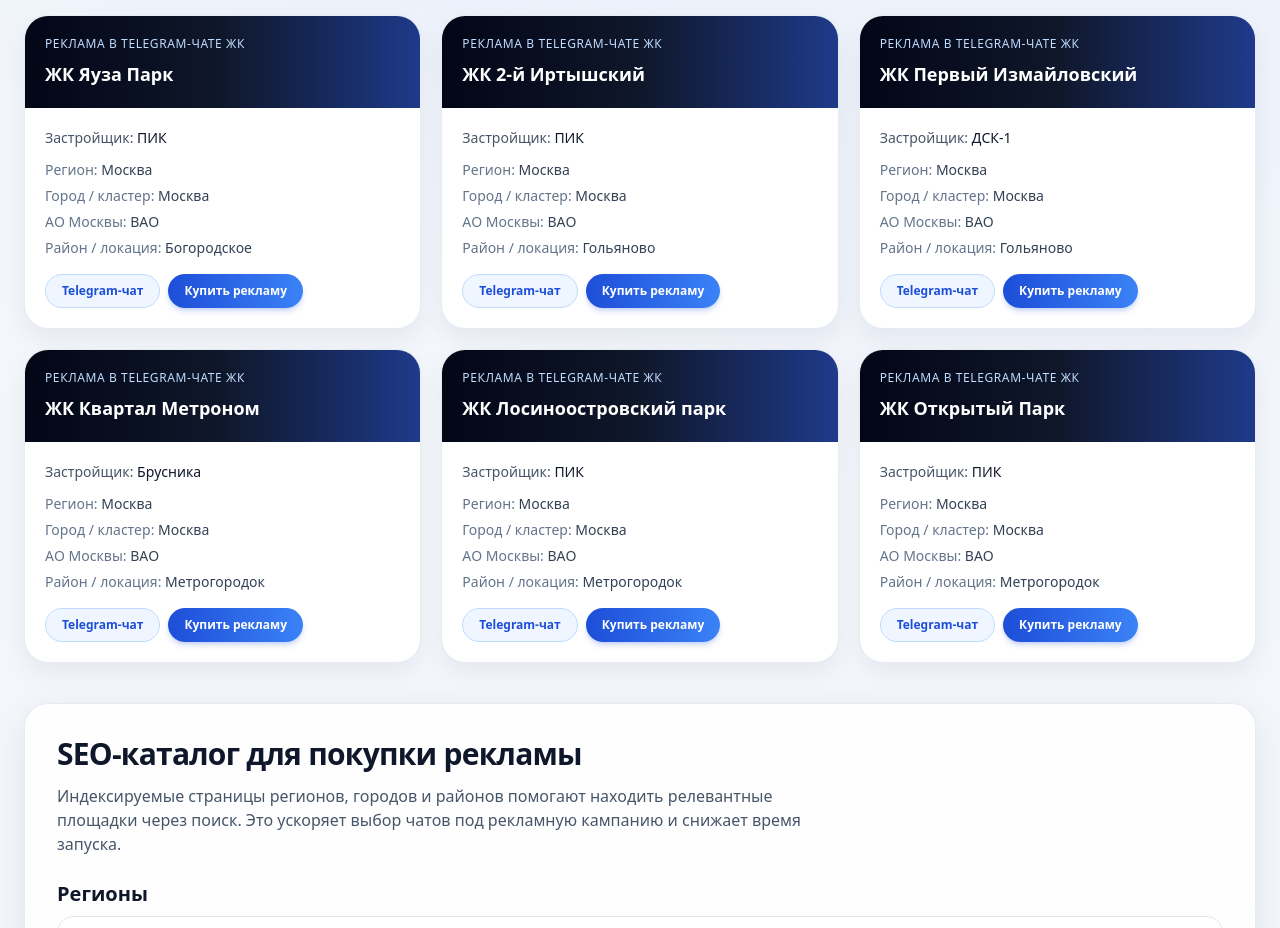
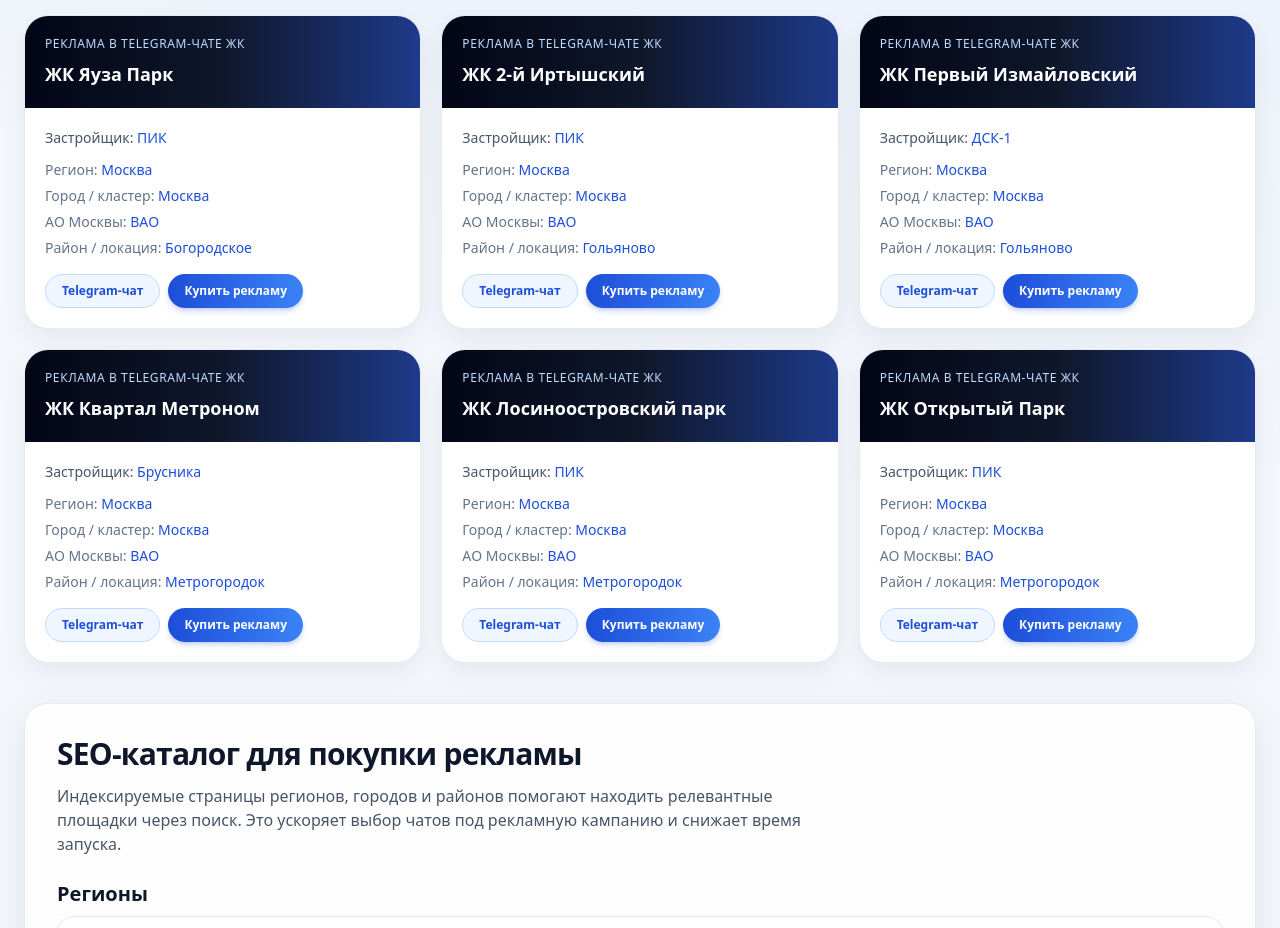
Before and after one commit to ff6d5df3d2cfaa44952bd642aaa40189/igor, a Next.js app: page / in a window 1280 px wide. Shown: the part 960-1888 px from the top of the page. Built offline with nearby package versions, Linux system fonts and the light colour scheme.

Commit message:
feat: make card locations clickable as catalog filter links

```diff
--- a/app/chat/[chatSlug]/page.tsx
+++ b/app/chat/[chatSlug]/page.tsx
@@ -4,8 +4,13 @@ import Link from 'next/link';
 import { LeadForm } from '@/components/LeadForm';
 import { getBySlug, getCatalog, slugify } from '@/lib/catalog';
 
+const filterHref = (key: string, value: string) => `/catalog?${key}=${encodeURIComponent(value)}`;
+
 export function generateStaticParams() {
-  return getCatalog().map((item) => item.slugChat).filter(Boolean).map((chatSlug) => ({ chatSlug }));
+  return getCatalog()
+    .map((item) => item.slugChat)
+    .filter(Boolean)
+    .map((chatSlug) => ({ chatSlug }));
 }
 
 export async function generateMetadata({ params }: { params: Promise<{ chatSlug: string }> }): Promise<Metadata> {
@@ -33,12 +38,46 @@ export default async function ChatPage({ params }: { params: Promise<{ chatSlug:
       <article className="rounded-lg border bg-white p-6">
         <h1 className="text-3xl font-bold">{item.chatName}</h1>
         <div className="mt-4 grid gap-2 text-sm md:grid-cols-2">
-          <p>Застройщик: <strong>{item.developer}</strong></p>
-          <p>Регион: <Link className="underline" href={`/region/${item.slugRegion}`}>{item.region}</Link></p>
-          <p>Город / кластер: <Link className="underline" href={`/city/${item.slugCityCluster}`}>{item.cityCluster}</Link></p>
-          <p>АО Москвы: {item.moscowArea ? <Link className="underline" href={`/moscow-ao/${slugify(item.moscowArea)}`}>{item.moscowArea}</Link> : '—'}</p>
-          <p>Район / локация: <Link className="underline" href={`/district/${item.slugDistrict}`}>{item.district}</Link></p>
-          <p>Чат: <a className="text-blue-700 underline" href={item.chatLink} target="_blank" rel="noreferrer">Открыть в Telegram</a></p>
+          <p>
+            Застройщик:{' '}
+            <Link className="text-blue-700 underline" href={filterHref('developer', slugify(item.developer))}>
+              {item.developer}
+            </Link>
+          </p>
+          <p>
+            Регион:{' '}
+            <Link className="text-blue-700 underline" href={filterHref('region', item.slugRegion)}>
+              {item.region}
+            </Link>
+          </p>
+          <p>
+            Город / кластер:{' '}
+            <Link className="text-blue-700 underline" href={filterHref('city', item.slugCityCluster)}>
+              {item.cityCluster}
+            </Link>
+          </p>
+          <p>
+            АО Москвы:{' '}
+            {item.moscowArea ? (
+              <Link className="text-blue-700 underline" href={filterHref('ao', slugify(item.moscowArea))}>
+                {item.moscowArea}
+              </Link>
+            ) : (
+              '—'
+            )}
+          </p>
+          <p>
+            Район / локация:{' '}
+            <Link className="text-blue-700 underline" href={filterHref('district', item.slugDistrict)}>
+              {item.district}
+            </Link>
+          </p>
+          <p>
+            Чат:{' '}
+            <a className="text-blue-700 underline" href={item.chatLink} target="_blank" rel="noreferrer">
+              Открыть в Telegram
+            </a>
+          </p>
         </div>
 
         {(item.future.pricePlacement || item.future.reach || item.future.chatActivity || item.future.adFormat) ? (
--- a/components/CatalogCard.tsx
+++ b/components/CatalogCard.tsx
@@ -1,5 +1,8 @@
 import Link from 'next/link';
 import { CatalogItem } from '@/lib/types';
+import { slugify } from '@/lib/catalog';
+
+const filterHref = (key: string, value: string) => `/catalog?${key}=${encodeURIComponent(value)}`;
 
 export function CatalogCard({ item }: { item: CatalogItem }) {
   return (
@@ -11,22 +14,37 @@ export function CatalogCard({ item }: { item: CatalogItem }) {
 
       <div className="space-y-3 p-5 text-sm">
         <p className="text-slate-600">
-          Застройщик: <span className="font-medium text-slate-900">{item.developer}</span>
+          Застройщик:{' '}
+          <Link className="font-medium text-blue-700 hover:underline" href={filterHref('developer', slugify(item.developer))}>
+            {item.developer}
+          </Link>
         </p>
         <div className="grid gap-1.5 text-slate-700">
           <p>
-            <span className="text-slate-500">Регион:</span> {item.region}
+            <span className="text-slate-500">Регион:</span>{' '}
+            <Link className="text-blue-700 hover:underline" href={filterHref('region', item.slugRegion)}>
+              {item.region}
+            </Link>
           </p>
           <p>
-            <span className="text-slate-500">Город / кластер:</span> {item.cityCluster}
+            <span className="text-slate-500">Город / кластер:</span>{' '}
+            <Link className="text-blue-700 hover:underline" href={filterHref('city', item.slugCityCluster)}>
+              {item.cityCluster}
+            </Link>
           </p>
           {item.moscowArea ? (
             <p>
-              <span className="text-slate-500">АО Москвы:</span> {item.moscowArea}
+              <span className="text-slate-500">АО Москвы:</span>{' '}
+              <Link className="text-blue-700 hover:underline" href={filterHref('ao', slugify(item.moscowArea))}>
+                {item.moscowArea}
+              </Link>
             </p>
           ) : null}
           <p>
-            <span className="text-slate-500">Район / локация:</span> {item.district}
+            <span className="text-slate-500">Район / локация:</span>{' '}
+            <Link className="text-blue-700 hover:underline" href={filterHref('district', item.slugDistrict)}>
+              {item.district}
+            </Link>
           </p>
         </div>
 
```
